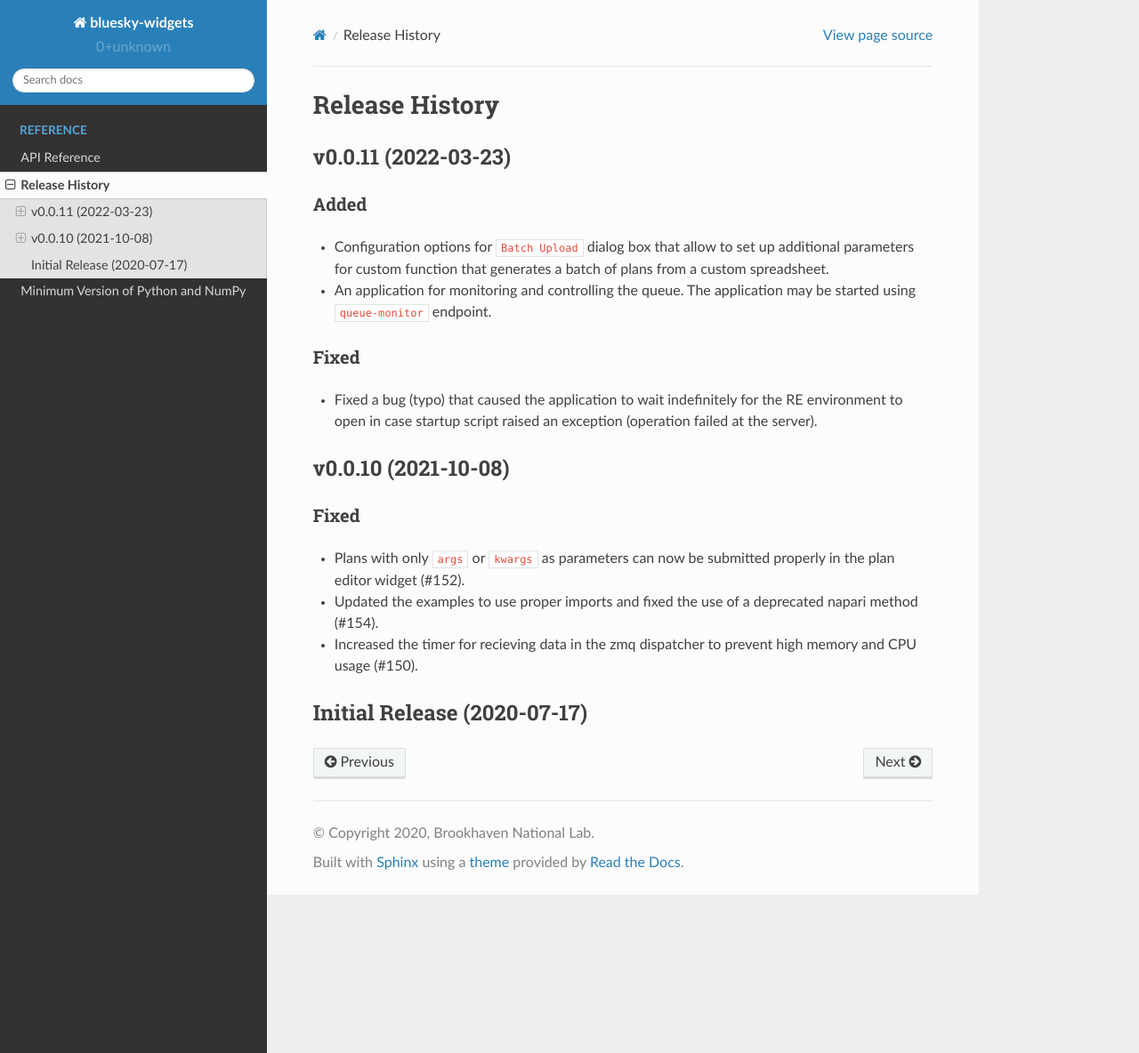
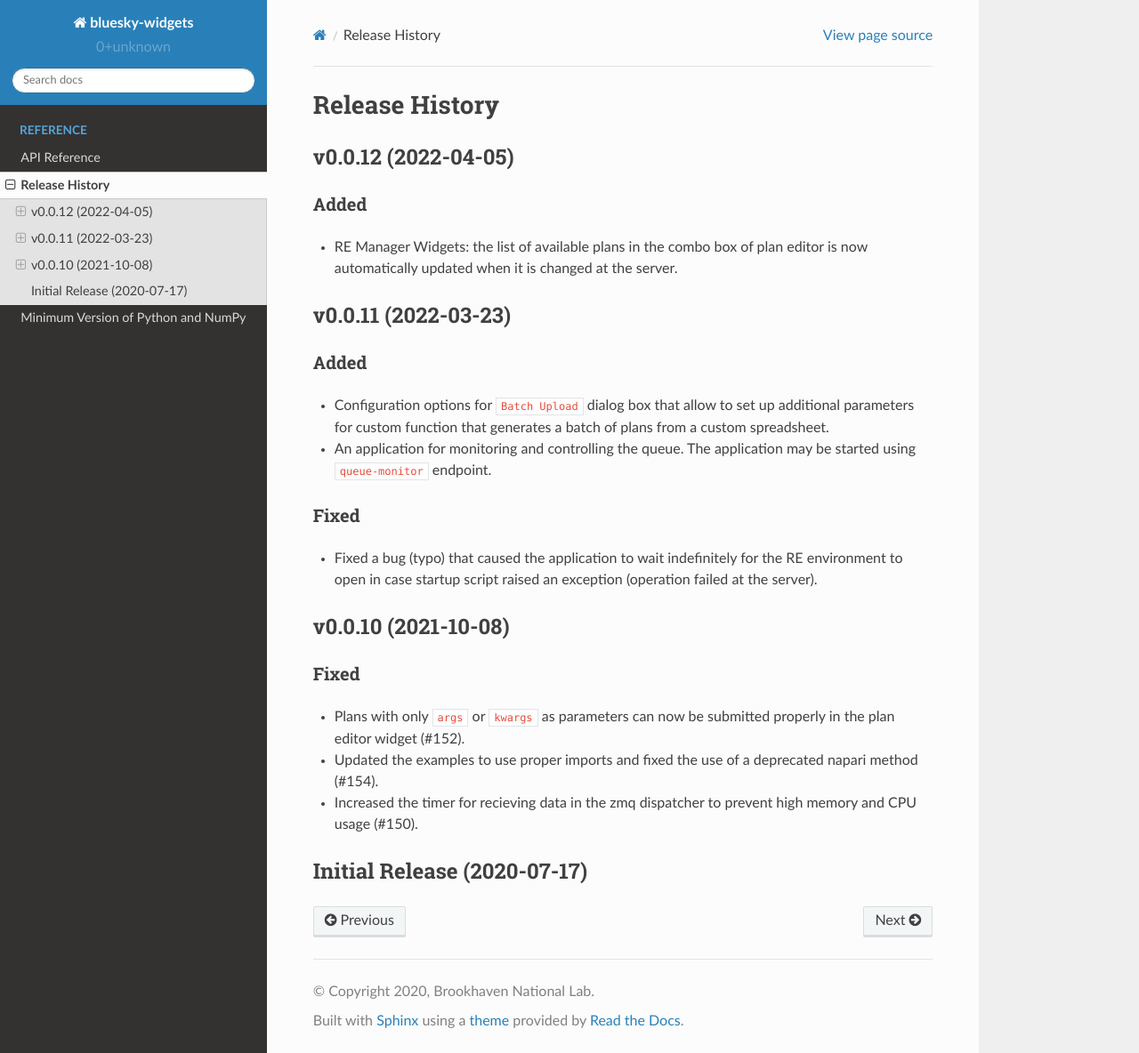
Before and after one commit to bluesky/bluesky-widgets, a Sphinx documentation site: the page built from docs/source/release-history.rst, in a window 1280 px wide and 1184 px high. Shown: the whole window at 89% size. Built offline with Sphinx 7.4.7 and the Read the Docs theme 2.0.0, drawn with Linux system fonts in a browser that asks for light colours; pages that are not in the unit, such as notebooks, are missing from menus.

Commit message:
DOC: release notes v0.0.12

```diff
--- a/docs/source/release-history.rst
+++ b/docs/source/release-history.rst
@@ -1,6 +1,15 @@
 ===============
 Release History
 ===============
+
+v0.0.12 (2022-04-05)
+====================
+
+Added
+-----
+
+- RE Manager Widgets: the list of available plans in the combo box of plan editor
+  is now automatically updated when it is changed at the server.
 
 v0.0.11 (2022-03-23)
 ====================
```
